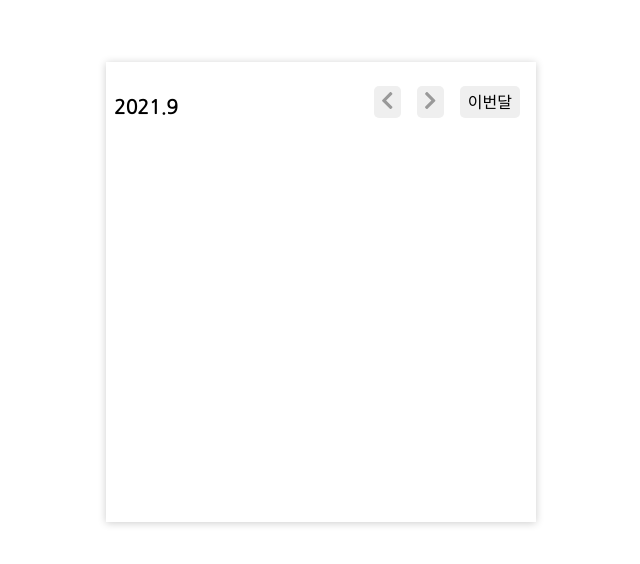
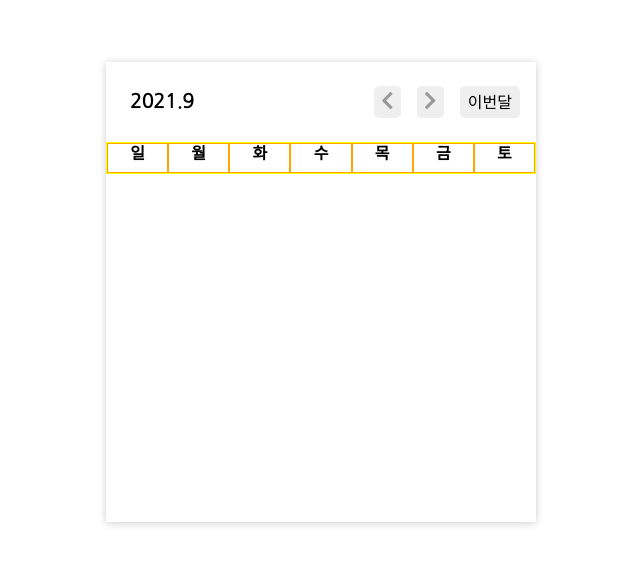
Before and after one commit to ha3158987/Paywork_Calendar, a React (Create React App) app: page / in a window 1280 px wide. Shown: the part 168-732 px from the top of the page, without its empty margins (319-959 px from the left). Built offline with nearby package versions, Linux system fonts and the light colour scheme.

Commit message:
feat: 요일 레이아웃 구현 (#3)

```diff
--- a/src/Components/Calendar/Calendar.jsx
+++ b/src/Components/Calendar/Calendar.jsx
@@ -1,4 +1,5 @@
 import CalendarButtons from "./CalendarButtons";
+import DaysOfWeek from "./DaysOfWeek";
 import styled from "styled-components";
 
 const Calendar = () => {
@@ -14,7 +15,9 @@ const Calendar = () => {
             <CalendarButtons />
           </CalendarButtonLayer>
         </CalendarHeader>
-        <CalendarBody></CalendarBody>
+        <CalendarBody>
+          <DaysOfWeek />
+        </CalendarBody>
       </CalendarLayout>
     </CalendarContainer>
   );
@@ -43,10 +46,13 @@ const CalendarHeader = styled.div`
 
 const CurrentYearMonthLayer = styled.div`
   display: flex;
+  align-items: center;
   width: 50%;
+  margin-left: 1rem;
 
   & > p {
-    font-weight: 600;
+    margin: 0;
+    font-weight: 900;
     font-size: 1.2rem;
   }
 `;
@@ -59,6 +65,8 @@ const CalendarButtonLayer = styled.div`
   width: 50%;
 `;
 
-const CalendarBody = styled.div``;
+const CalendarBody = styled.div`
+  border: 1px solid yellow;
+`;
 
 export default Calendar;
--- a/src/Components/Calendar/DaysOfWeek.jsx
+++ b/src/Components/Calendar/DaysOfWeek.jsx
@@ -1,7 +1,28 @@
 import styled from "styled-components";
 
 const DaysOfWeek = () => {
-  return <div></div>;
+  const days = ["일", "월", "화", "수", "목", "금", "토"];
+
+  return (
+    <DaysOfWeekLayout>
+      {days.map((day) => (
+        <Day>{day}</Day>
+      ))}
+    </DaysOfWeekLayout>
+  );
 };
 
+const DaysOfWeekLayout = styled.div`
+  width: 100%;
+  display: flex;
+`;
+
+const Day = styled.span`
+  border: 1px solid orange;
+  width: 70px;
+  height: 30px;
+  text-align: center;
+  font-weight: bold;
+`;
+
 export default DaysOfWeek;
```
